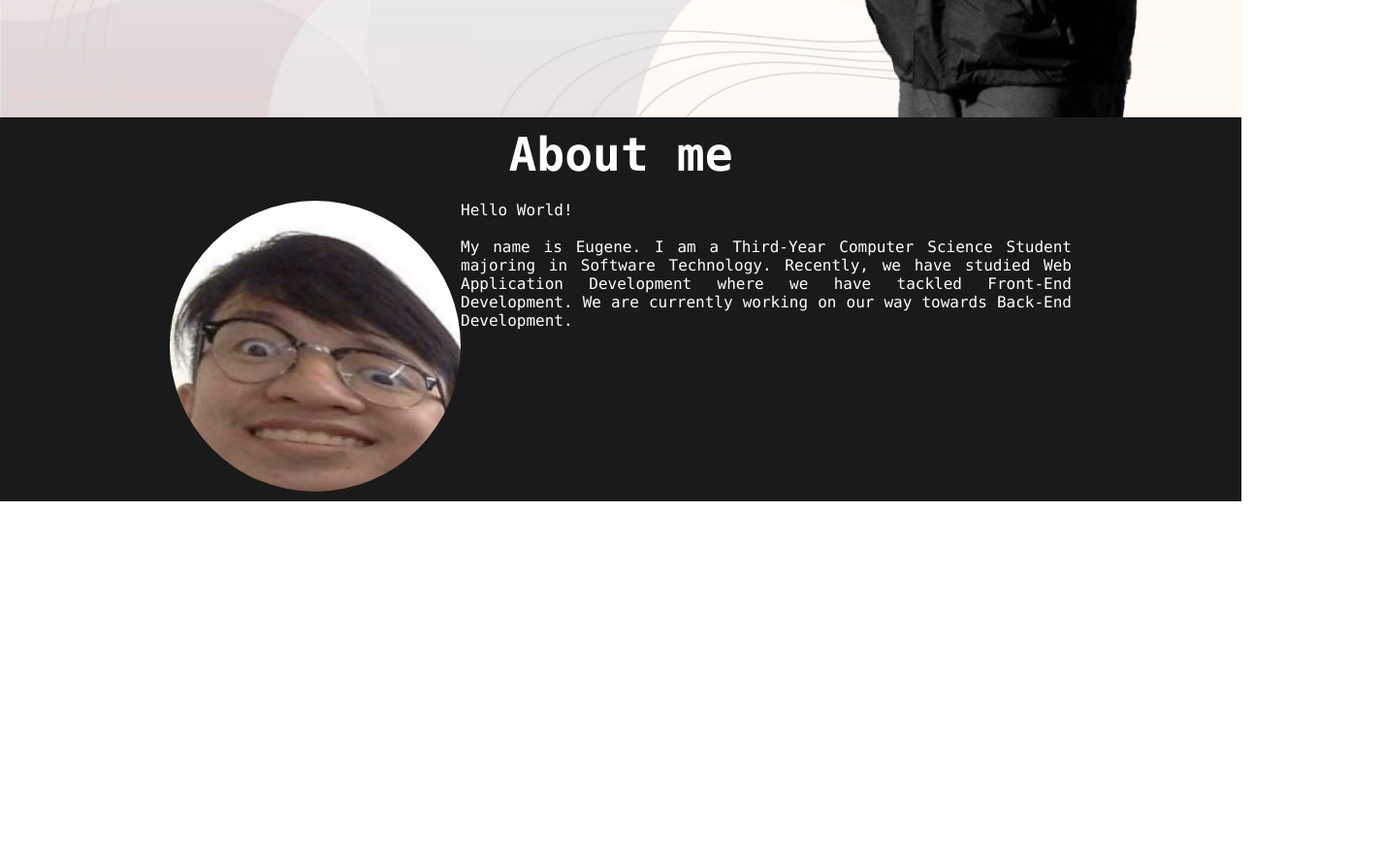
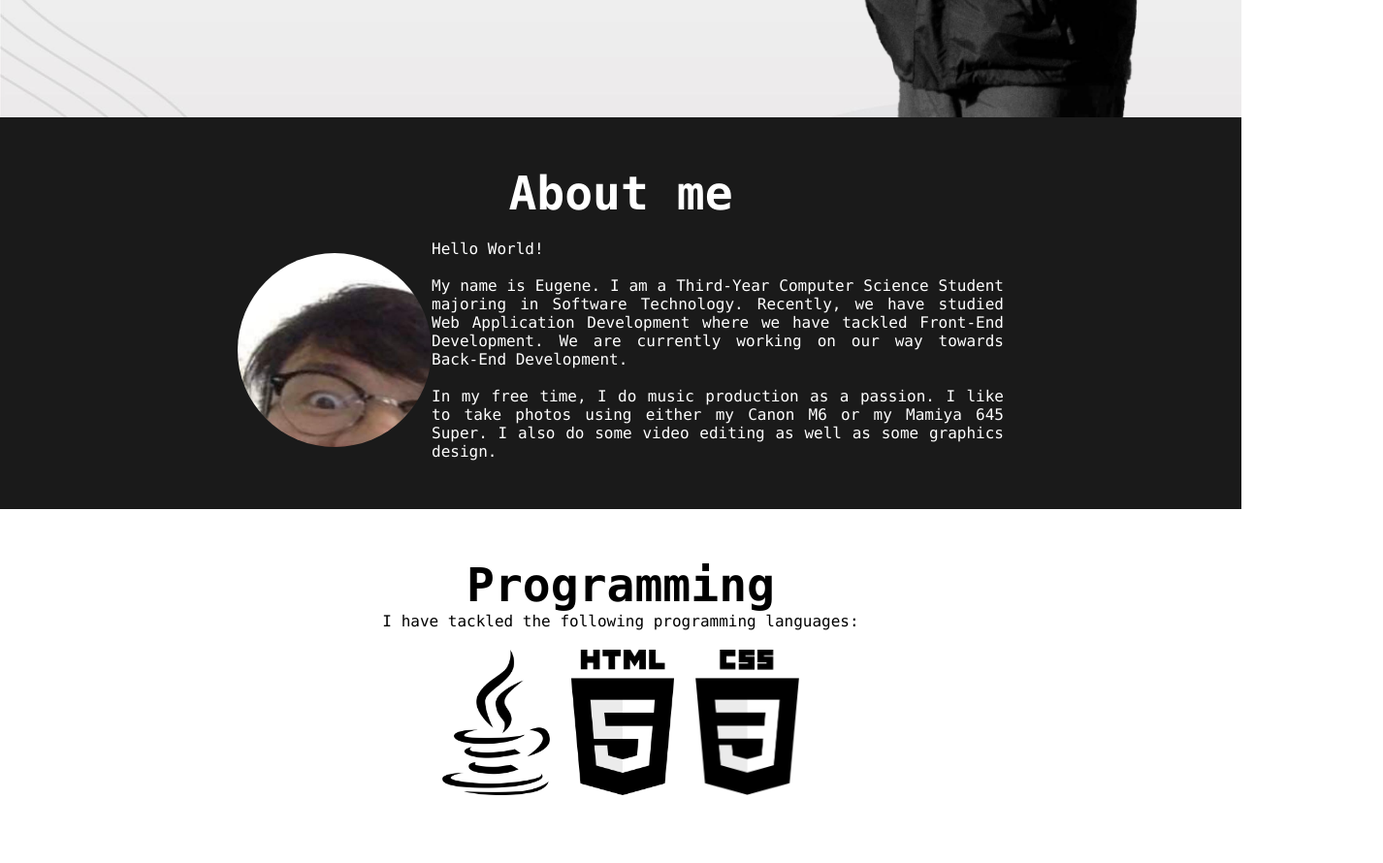
Before and after one commit to jojiSillona/joji2910.github.io, a plain HTML site: page index.html in a window 1280 px wide. Shown: the part 740-1630 px from the top of the page at 97% size, 1426 px wide, since content can reach past the window. Before the commit the page ends 1257 px from the top, so only its background shows below. Drawn offline with Linux system fonts and the light colour scheme.

Commit message:
agasgadf

```diff
--- a/css/styles.css
+++ b/css/styles.css
@@ -4,11 +4,14 @@ body{
 }
 
 nav{
+    position: fixed;
+    overflow: hidden;
+
     display: flex;
 
     background-color: #1a1a1a;
 
-    padding-inline-start: 146px;
+    padding-inline-start: 162px;
 
     align-items: center;
 
@@ -38,9 +41,22 @@ nav{
     font-weight: 700;
 }
 
+#buttons{
+    display: flex;
+    margin-left: 127px;
+}
+
 .button{
     color: #fff;
     font-size: 20px;
+    width: 143px;
+
+    padding-right: 20px;
+}
+
+main{
+    position: relative;
+    top: 64px;
 }
 
 #disclaimer{
@@ -53,7 +69,7 @@ nav{
 
 #landing-page{
     background-image: url("../images/background.jpg");
-    background-size: 100% 758px;
+    background-size: calc(100% * 1.5) auto;
 
     width: 100%;
     height: 758px;
@@ -63,7 +79,7 @@ nav{
     position: absolute;
 
     left: 10%;
-    top: calc(50% - 54px);
+    top: 313px;
 }
 
 .i-am-a{
@@ -85,13 +101,13 @@ nav{
 }
 
 #about-me{
-    padding: 10px;
+    padding: 50px;
 
     background-color:#1a1a1a;
     color: #fff;
 }
 
-.title-page{
+.title{
     font-size: 48px;
     text-align: center;
 }
@@ -100,20 +116,41 @@ nav{
     margin-top: 20px;
     display: flex;
     justify-content: center;
+    align-items: center;
 }
 
 #circle-eugene{
     background-image: url("../images/wacky-eugene.jpg");
     background-size: auto 320px;
-    background-position: -10px 0 0 0 ;
+    background-position: 0 0 0 0 ;
 
-    width: 300px;
-    height: 300px;
+    width: 200px;
+    height: 200px;
 
-    border-radius: 100%;
+    border-radius: 100px;
 }
 
 .description{
     width: 50%;
     text-align: justify;
 }
+
+#programming-exp{
+    padding: 50px;
+}
+
+#programming-exp-body{
+    text-align: center;
+}
+
+#programming-langs{
+    display: flex;
+    justify-content: center;
+    align-items: center;
+
+    padding: 20px
+}
+
+.prog-logo{
+    height: 150px
+}
--- a/index.html
+++ b/index.html
@@ -14,19 +14,22 @@
             <div id="logo" class="main-font">
                 <span class="main-font bold-font">eugeneSillona</span>()
             </div>
-            <div class="button main-font">aboutMe</div>
+            <div id="buttons">
+                <div class="button main-font">aboutMe</div>
+                <div class="button main-font">button2</div>
+            </div>
         </nav>
         <main>
             <div id="disclaimer" class="main-font"><span class="bold-font">DISCLAIMER:</span> This website is not finished. Expect bugs!</div>
             <div id="landing-page">
                 <div id="skills">
-                    <div class="i-am-a main-font">I am a</div>
+                    <div class="i-am-a main-font">I do</div>
                     <div id="main-skill" class="main-font bold-font"></div>
                 </div>
                 <div id="eugene-png"></div>
             </div>
             <div id="about-me">
-                <div class="title-page main-font bold-font">About me</div>
+                <div class="title main-font bold-font">About me</div>
                 <div id="about-me-body">
                     <div id="circle-eugene"></div>
                     <div class="description main-font">
@@ -36,7 +39,23 @@
                         Student majoring in Software Technology. Recently, we
                         have studied Web Application Development where we have
                         tackled Front-End Development. We are currently working
-                        on our way towards Back-End Development.
+                        on our way towards Back-End Development.<br><br>
+
+                        In my free time, I do music production as a passion.
+                        I like to take photos using either my Canon M6 or my
+                        Mamiya 645 Super. I also do some video editing as well
+                        as some graphics design.
+                    </div>
+                </div>
+            </div>
+            <div id="programming-exp">
+                <div class="title main-font bold-font">Programming</div>
+                <div id="programming-exp-body" class="main-font">
+                    I have tackled the following programming languages:
+                    <div id="programming-langs">
+                        <img class="prog-logo" src="images/java.png" alt="java">
+                        <img class="prog-logo" src="images/html5.png" alt="html5">
+                        <img class="prog-logo" src="images/css.png" alt="css">
                     </div>
                 </div>
             </div>
--- a/js/index.js
+++ b/js/index.js
@@ -1,6 +1,6 @@
 var i = 0;
 
-var skills = ["Photographer", "Programmer", "Musician", "Audio Engineer", "Video Editor", "GraPHiCS DeSIgnER"];
+var skills = ["Photography", "Programming", "Music", "Audio Engineering", "Video Editing", "GraPHiCS DeSIgn"];
 var skill = skills[Math.floor(Math.random()*skills.length)];
 var speed = 120;
 
```
Also changed, not shown: images/css.png (added), images/html5.png (added), images/java.png (added).
